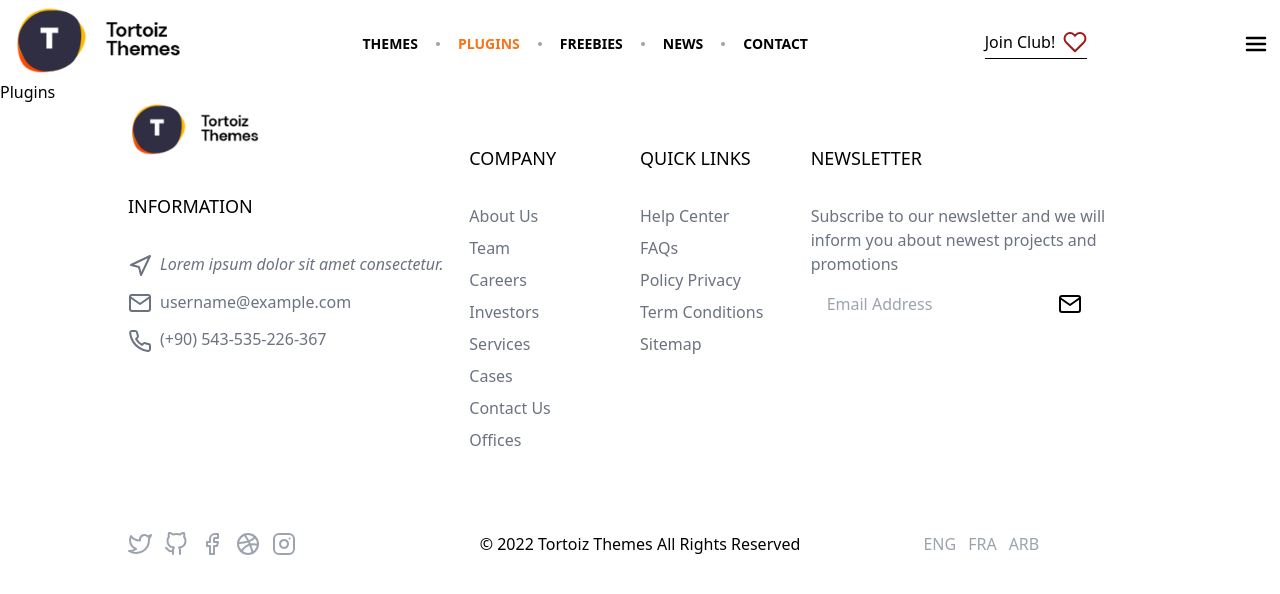
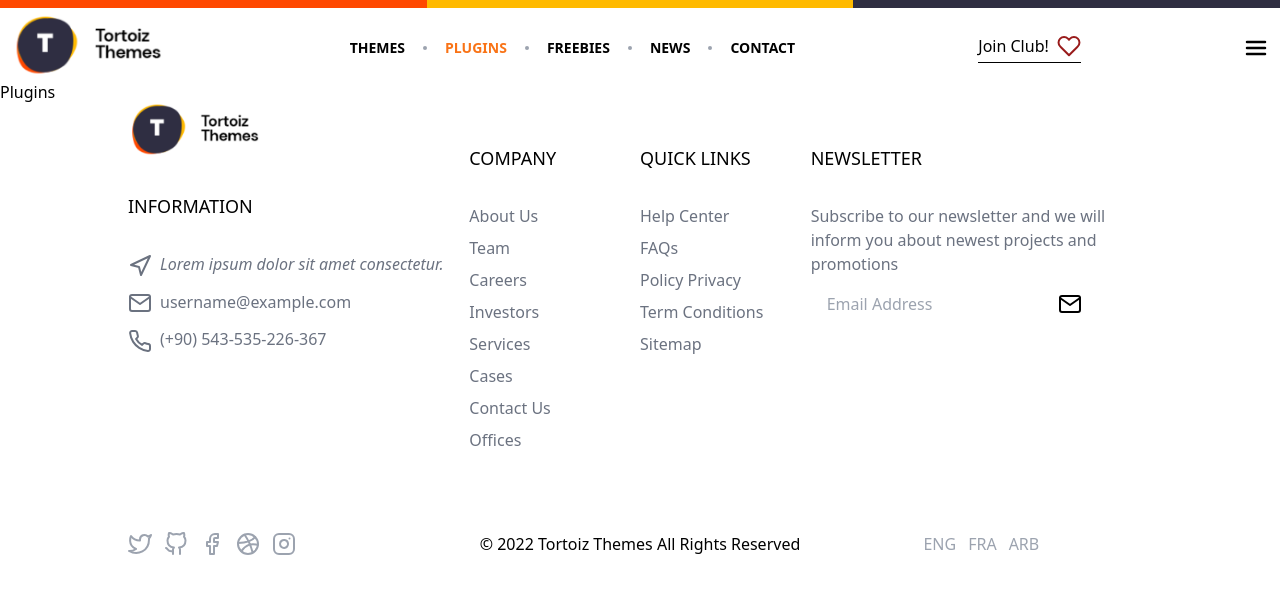
Before and after one commit to AbdoArafh/react-themeshop, a React (Vite) app: page /plugins in a window 1280 px wide. Shown: the top 594 px of the page. Built offline with nearby package versions, Linux system fonts and the light colour scheme.

Commit message:
optimized the code a bit

```diff
--- a/src/components/footer.jsx
+++ b/src/components/footer.jsx
@@ -56,16 +56,14 @@ function SocialIcon({Icon, href}) {
 const InfoPiece = ({Icon, text}) =>
     <div className="infoPiece text-gray-500 mb-3"><Icon className="inline-block mr-2" />{text}</div>
 
-const LanguageOption = ({lang}) => (
-    <a href="#" className="uppercase hover:text-black transition-colors">
+const LanguageOption = ({lang, key}) => (
+    <a href="#" key={key} className="uppercase hover:text-black transition-colors">
         {lang}
     </a>
 )
 
-export default function Footer() {
+function FooterInfo() {
     return (
-    <footer className="container mx-auto mb-20">
-        <div className="upper-portion grid-footer">
         <div className="site-info">
             <div className="logo h-14 mb-8">
                 <img src={Logo} alt="site logo" className="h-[100%]"/>
@@ -79,6 +77,13 @@ export default function Footer() {
                 <InfoPiece Icon={Phone} text="(+90) 543-535-226-367" />
             </div>
         </div>
+    )
+}
+
+function UpperPortion() {
+    return (
+        <div className="upper-portion grid-footer">
+            <FooterInfo />
             <BunchOfLinks title="Company" links={
                 ["About Us",
                     "Team",
@@ -102,6 +107,19 @@ export default function Footer() {
             } />
             <NewsLetter />
         </div>
+    )
+}
+
+function LanguageSelect({langs}) {
+    return (
+        <div className="language-select flex flex-row gap-3 text-gray-400 justify-self-center">
+            {langs.map(lang => <LanguageOption lang={lang} key={lang} />)}
+        </div>
+    )
+}
+
+function LowerPortion() {
+    return (
         <div className="lower-portion grid grid-cols-3 mt-20">
             <div className="social-icons flex flex-row gap-3 justify-start text-gray-400">
                 <SocialIcon Icon={Twitter}/>
@@ -113,10 +131,16 @@ export default function Footer() {
             <div className="copyrights justify-self-center">
                 &copy; {new Date().getFullYear()} Tortoiz Themes All Rights Reserved
             </div>
-            <div className="language-select flex flex-row gap-3 text-gray-400 justify-self-center">
-                {["eng", "fra", "arb"].map(lang => <LanguageOption lang={lang} />)}
+            <LanguageSelect langs={["eng", "fra", "arb"]}/>
         </div>
-        </div>
+    )
+}
+
+export default function Footer() {
+  return (
+    <footer className="container mx-auto mb-20">
+        <UpperPortion />
+        <LowerPortion />
     </footer>
   )
 }
--- a/src/components/navbar.jsx
+++ b/src/components/navbar.jsx
@@ -23,7 +23,12 @@ function NavItem({path, title, last}) {
 
 export default function Navbar() {
     return (
-        <nav className="navbar flex flex-row justify-between items-center sticky top-0 h-20 px-3 pt-2 bg-white z-40">
+        <nav className="navbar flex flex-row justify-between items-center sticky top-0 h-20 px-3 pt-4 bg-white z-40">
+            <div className="absolute top-0 right-0 left-0 h-2 grid grid-cols-3">
+                <i className="bg-[#ff4800]"></i>
+                <i className="bg-[#ffba00]"></i>
+                <i className="bg-[#2f2e42]"></i>
+            </div>
             <Logo />
             <ul className="nav-list flex flex-row list-none font-bold text-sm">
                 <NavItem path="/" title="Themes" />
```
Lines whose indentation alone changed are shown as unchanged.
